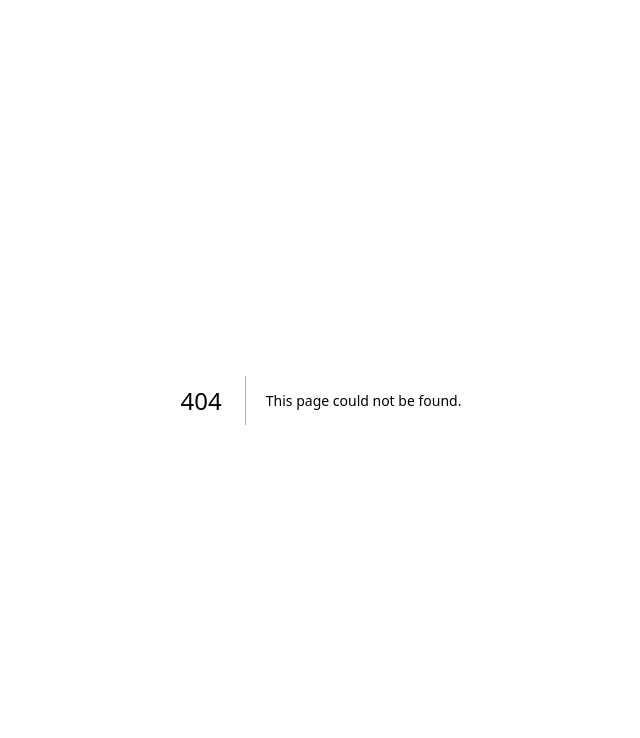
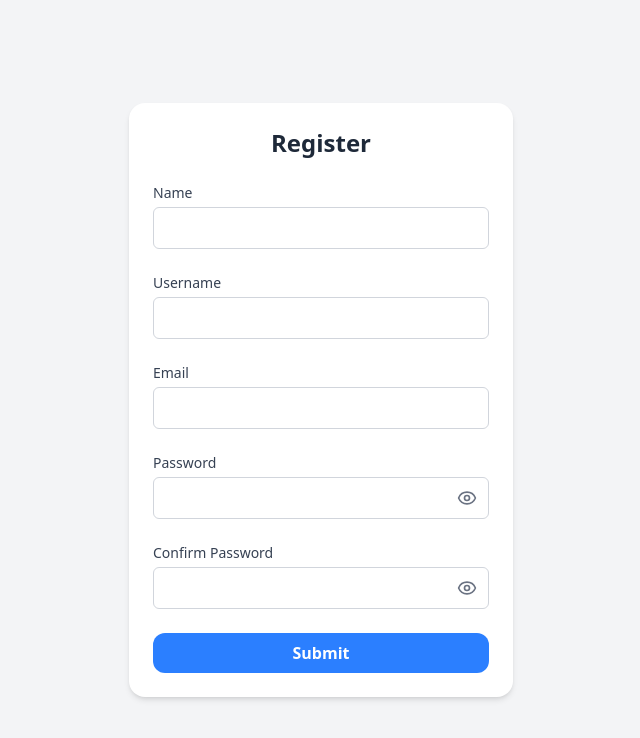
Before and after one commit to Lingadurai03/chat_app, a Next.js app in the folder apps/frontend/: page /register in a window 1280 px wide. Before the commit this address had no page. Shown: the top 738 px of the page, without its empty margins (319-959 px from the left). Built offline with nearby package versions, Linux system fonts and the light colour scheme.

Commit message:
Add: register Page

```diff
--- /dev/null
+++ b/apps/frontend/src/app/register/componet/RegisterForm.tsx
@@ -0,0 +1,78 @@
+'use client';
+
+import React from 'react';
+import { useForm } from 'react-hook-form';
+
+import { Button, Input } from '@/components';
+
+interface RegisterFormData {
+    name: string;
+    userName: string;
+    email: string;
+    password: string;
+    confirmPassword: string;
+}
+
+const RegisterForm = () => {
+    const {
+        register,
+        handleSubmit,
+        formState: { errors },
+    } = useForm<RegisterFormData>();
+
+    const onSubmit = (data: RegisterFormData) => {
+        console.log('Register form submitted:', data);
+    };
+    return (
+        <form
+            onSubmit={handleSubmit(onSubmit)}
+            className='w-full max-w-sm bg-white shadow-md rounded-2xl p-6 space-y-6'
+        >
+            <h2 className='text-2xl font-bold text-center text-gray-800'>
+                Register
+            </h2>
+
+            <Input
+                label='Name'
+                registration={register('name', {
+                    required: 'Name is required',
+                })}
+                error={errors.name}
+            />
+            <Input
+                label='Username'
+                registration={register('userName', {
+                    required: 'Username is required',
+                })}
+                error={errors.userName}
+            />
+            <Input
+                label='Email'
+                registration={register('email', {
+                    required: 'Email is required',
+                })}
+                error={errors.email}
+            />
+            <Input
+                label='Password'
+                type='password'
+                registration={register('password', {
+                    required: 'Password is required',
+                })}
+                error={errors.password}
+            />
+            <Input
+                label='Confirm Password'
+                type='password'
+                registration={register('confirmPassword', {
+                    required: 'Confirm Password is required',
+                })}
+                error={errors.confirmPassword}
+            />
+
+            <Button label='Submit' />
+        </form>
+    );
+};
+
+export default RegisterForm;
--- /dev/null
+++ b/apps/frontend/src/app/register/componet/index.ts
@@ -0,0 +1 @@
+export { default as RegisterForm } from './RegisterForm';
--- /dev/null
+++ b/apps/frontend/src/app/register/page.tsx
@@ -0,0 +1,13 @@
+import React from 'react';
+
+import { RegisterForm } from '@/app/register/componet';
+
+const Register = () => {
+    return (
+        <div className='min-h-screen flex items-center justify-center bg-gray-100 p-4'>
+            <RegisterForm />
+        </div>
+    );
+};
+
+export default Register;
```
